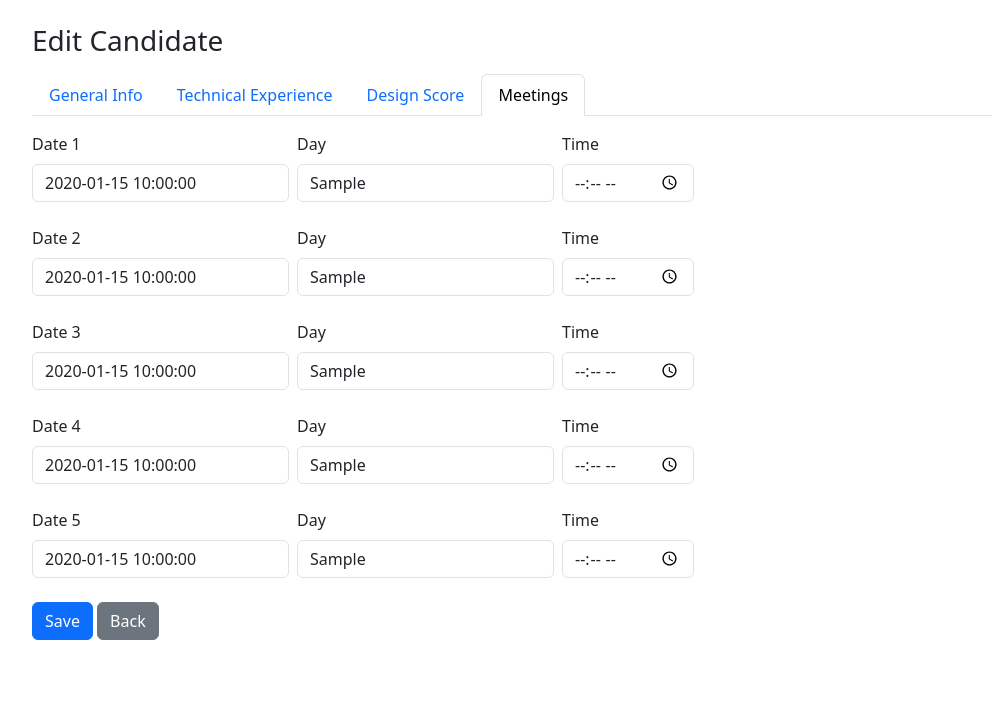
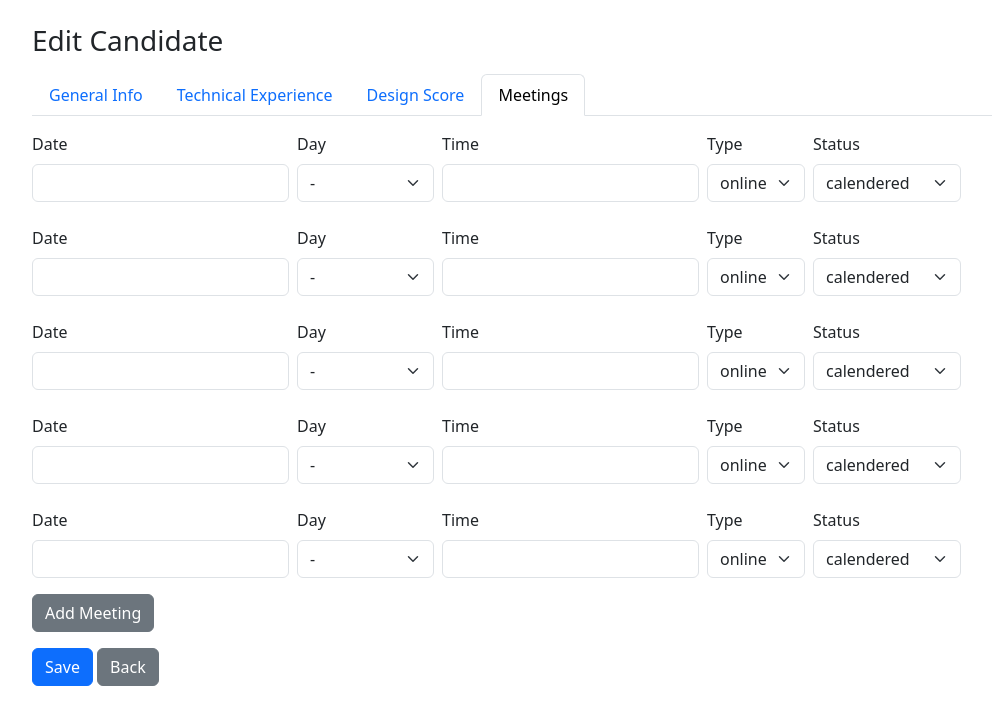
Before and after one commit to Peyman-Products/resume, a Flask app: template templates/edit.html in a window 1280 px wide, after a click on "Meetings". Shown: the top 725 px of the page, without its empty margins (50-1042 px from the left). Run offline with Flask 3, Linux system fonts and the light colour scheme; the template is opened without the code that fills it: most values are stand-ins (such as "Sample title", 1, 10 or a date in 2020).

Commit message:
Add experience years and dynamic meetings

```diff
--- a/app.py
+++ b/app.py
@@ -1,6 +1,7 @@
 from flask import Flask, render_template, request, redirect, url_for, jsonify, send_from_directory
 import pandas as pd
 import os
+import json
 
 # scoring maps
 TECH_SCORES = {
@@ -49,6 +50,7 @@ GENERAL_SCORES = {
 
 COLUMNS = [
     'id', 'name', 'mobile', 'gender', 'marital_status', 'education', 'major',
+    'years_of_experience',
     'military_status', 'job_status', 'can_start_from', 'available_9_to_6',
     'telegram_id', 'has_portfolio', 'ok_with_task', 'location',
     'technical_experience_notes',
@@ -56,7 +58,7 @@ COLUMNS = [
     'exp_pos_mobile', 'exp_data_sync', 'exp_multistep_forms',
     'exp_low_digital_users', 'exp_multilingual', 'exp_portfolio_relevant',
     'interviewer_score', 'design_score', 'look_score', 'portfolio_score', 'previous_work_score', 'resume_file', 'total_score',
-    'status',
+    'status', 'meetings',
     'meeting1_date', 'meeting1_day', 'meeting1_time',
     'meeting2_date', 'meeting2_day', 'meeting2_time',
     'meeting3_date', 'meeting3_day', 'meeting3_time',
@@ -86,6 +88,10 @@ def read_data():
     for col in COLUMNS:
         if col not in df.columns:
             df[col] = ''
+    if 'years_of_experience' in df.columns:
+        df['years_of_experience'] = df['years_of_experience'].fillna(0)
+    if 'meetings' in df.columns:
+        df['meetings'] = df['meetings'].fillna('[]')
     if 'id' in df.columns:
         df['id'] = df['id'].fillna(0).astype(int)
     return df
@@ -153,6 +159,11 @@ def compute_total_score(row):
     except ValueError:
         pass
 
+    try:
+        score += float(row.get('years_of_experience', 0)) * 5
+    except ValueError:
+        pass
+
     return score
 
 @app.route('/resumes/<path:filename>')
@@ -182,7 +193,7 @@ def add_candidate():
         'mobile': data.get('mobile', ''),
         'gender': data.get('gender', ''),
         # the rest remain blank until edit
-        'marital_status':'', 'education':'', 'major':'', 'military_status':'',
+        'marital_status':'', 'education':'', 'major':'', 'years_of_experience':'0', 'military_status':'',
         'job_status':'', 'can_start_from':'', 'available_9_to_6':'',
         'telegram_id':'', 'has_portfolio':'', 'ok_with_task':'',
         'location':'', 'technical_experience_notes':'',
@@ -192,7 +203,7 @@ def add_candidate():
         'interviewer_score':'0', 'design_score':'0', 'look_score':'0',
         'portfolio_score':'0', 'previous_work_score':'0',
         'resume_file': stored_resume, 'total_score':'',
-        'status':'pending',
+        'status':'pending', 'meetings':'[]',
         'meeting1_date':'', 'meeting1_day':'', 'meeting1_time':'',
         'meeting2_date':'', 'meeting2_day':'', 'meeting2_time':'',
         'meeting3_date':'', 'meeting3_day':'', 'meeting3_time':'',
@@ -223,7 +234,26 @@ def edit_form(candidate_id):
 def edit_candidate(candidate_id):
     df = read_data()
     resume_file = request.files.get('resume')
+    # handle dynamic meetings
+    dates = request.form.getlist('meeting_date[]')
+    days = request.form.getlist('meeting_day[]')
+    times = request.form.getlist('meeting_time[]')
+    locs = request.form.getlist('meeting_location[]')
+    statuses = request.form.getlist('meeting_status[]')
+    meetings = []
+    for i in range(len(dates)):
+        meetings.append({
+            'date': dates[i],
+            'day': days[i] if i < len(days) else '',
+            'time': times[i] if i < len(times) else '',
+            'location': locs[i] if i < len(locs) else '',
+            'status': statuses[i] if i < len(statuses) else ''
+        })
+    if 'meetings' in df.columns:
+        df.loc[df['id'] == candidate_id, 'meetings'] = json.dumps(meetings)
     for key, value in request.form.items():
+        if key.endswith('[]'):
+            continue
         if key in df.columns:
             df.loc[df['id'] == candidate_id, key] = value
     if resume_file and resume_file.filename:
--- a/templates/edit.html
+++ b/templates/edit.html
@@ -63,6 +63,10 @@
           <div class="col-md-3">
             <label class="form-label">Major / Field</label>
             <input name="major" value="{{ candidate.major }}" type="text" class="form-control">
+          </div>
+          <div class="col-md-3">
+            <label class="form-label">Years of Experience</label>
+            <input name="years_of_experience" value="{{ candidate.years_of_experience or 0 }}" type="number" class="form-control">
           </div>
           <div class="col-md-3">
             <label class="form-label">Military Status</label>
@@ -209,24 +213,8 @@
         </div>
       </div>
       <div class="tab-pane fade" id="tabMeetings">
-        <div class="row g-3">
-          {% for i in range(1,6) %}
-          <div class="col-12 d-flex align-items-end mb-2">
-            <div class="me-2">
-              <label class="form-label">Date {{ i }}</label>
-              <input type="text" name="meeting{{ i }}_date" value="{{ candidate['meeting' ~ i ~ '_date'] }}" class="form-control">
-            </div>
-            <div class="me-2">
-              <label class="form-label">Day</label>
-              <input type="text" name="meeting{{ i }}_day" value="{{ candidate['meeting' ~ i ~ '_day'] }}" class="form-control">
-            </div>
-            <div>
-              <label class="form-label">Time</label>
-              <input type="time" name="meeting{{ i }}_time" value="{{ candidate['meeting' ~ i ~ '_time'] }}" class="form-control">
-            </div>
-          </div>
-          {% endfor %}
-        </div>
+        <div id="meetingsContainer" class="row g-3"></div>
+        <button type="button" class="btn btn-secondary mt-2" id="addMeetingBtn">Add Meeting</button>
       </div>
     </div>
     <div class="mt-3">
@@ -237,5 +225,49 @@
 </div>
 
 <script src="https://cdn.jsdelivr.net/npm/bootstrap@5.3.0/dist/js/bootstrap.bundle.min.js"></script>
+<script>
+  const meetingsData = {{ candidate.meetings|default('[]')|tojson }};
+  const container = document.getElementById('meetingsContainer');
+  function addRow(data={}) {
+    const row = document.createElement('div');
+    row.className = 'col-12 d-flex align-items-end mb-2';
+    row.innerHTML = `
+      <div class="me-2">
+        <label class="form-label">Date</label>
+        <input type="text" name="meeting_date[]" class="form-control" value="${data.date || ''}">
+      </div>
+      <div class="me-2">
+        <label class="form-label">Day</label>
+        <select name="meeting_day[]" class="form-select">
+          <option value="">-</option>
+          ${['Saturday','Sunday','Monday','Tuesday','Wednesday','Thursday','Friday'].map(d=>`<option ${data.day===d?'selected':''}>${d}</option>`).join('')}
+        </select>
+      </div>
+      <div class="me-2">
+        <label class="form-label">Time</label>
+        <input type="text" name="meeting_time[]" class="form-control" value="${data.time || ''}">
+      </div>
+      <div class="me-2">
+        <label class="form-label">Type</label>
+        <select name="meeting_location[]" class="form-select">
+          <option value="online" ${data.location==='online'?'selected':''}>online</option>
+          <option value="offline" ${data.location==='offline'?'selected':''}>offline</option>
+        </select>
+      </div>
+      <div class="me-2">
+        <label class="form-label">Status</label>
+        <select name="meeting_status[]" class="form-select">
+          <option value="calendered" ${data.status==='calendered'?'selected':''}>calendered</option>
+          <option value="attended" ${data.status==='attended'?'selected':''}>attended</option>
+          <option value="not attended" ${data.status==='not attended'?'selected':''}>not attended</option>
+          <option value="canceled" ${data.status==='canceled'?'selected':''}>canceled</option>
+        </select>
+      </div>`;
+    container.appendChild(row);
+  }
+  meetingsData.forEach(m => addRow(m));
+  for (let i=meetingsData.length; i<5; i++) addRow({});
+  document.getElementById('addMeetingBtn').addEventListener('click', () => addRow({}));
+</script>
 </body>
 </html>
```
Also changed, not shown: templates/index.html (+12 -7 lines).
